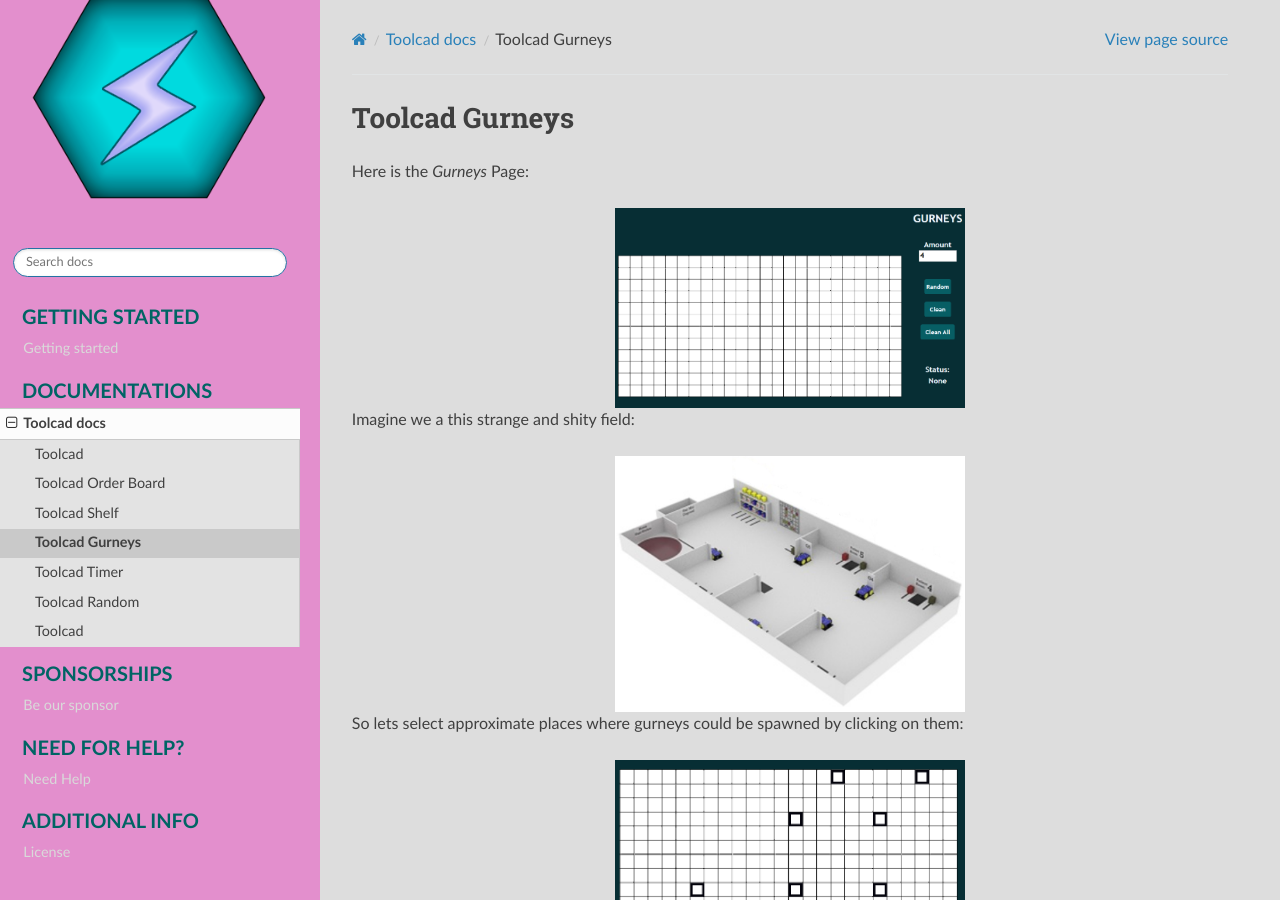
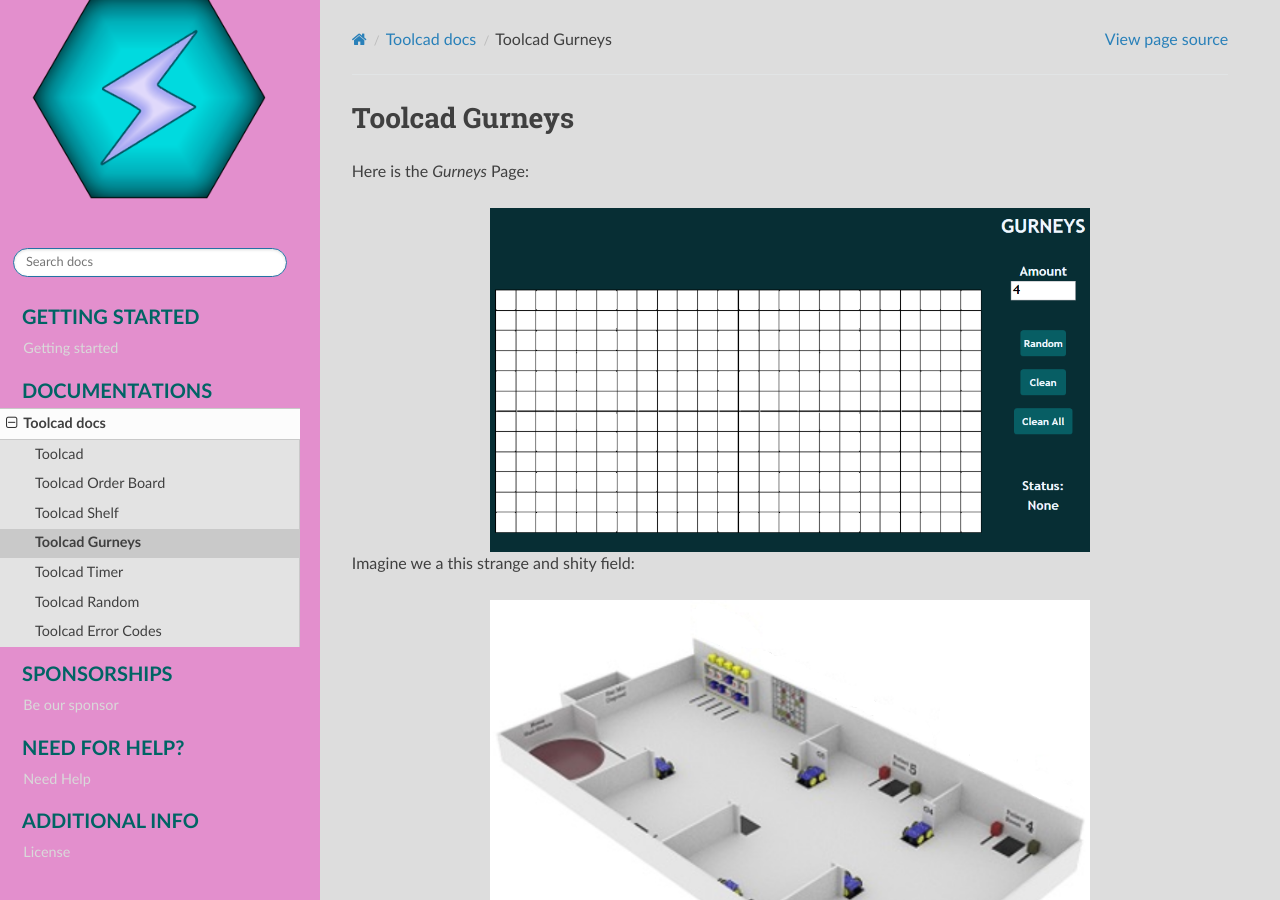
Before and after one commit to CADindustries/studicad-docs, a Sphinx documentation site: the page built from docs/source/docs/all_docs/Toolcad_docs/Toolcad_gurneys/index.rst, in a window 1280 px wide and 900 px high. Built offline with Sphinx 7.4.7 and the Read the Docs theme 2.0.0, drawn with Linux system fonts in a browser that asks for light colours.

Commit message:
image sizes changes

```diff
--- a/docs/source/docs/all_docs/Toolcad_docs/Toolcad_errors/index.rst
+++ b/docs/source/docs/all_docs/Toolcad_docs/Toolcad_errors/index.rst
@@ -1,4 +1,4 @@
-Toolcad
+Toolcad Error Codes
 ======================================
 
-Here is some info about how to use **Toolcad**.
+Here is some info about error codes.
--- a/docs/source/docs/all_docs/Toolcad_docs/Toolcad_gurneys/index.rst
+++ b/docs/source/docs/all_docs/Toolcad_docs/Toolcad_gurneys/index.rst
@@ -5,25 +5,25 @@ Here is the *Gurneys* Page:
 
 .. image:: imgs/gurney_1.PNG
    :align: center
-   :width: 350
+   :width: 600
 
 Imagine we a this strange and shity field:
 
 .. image:: imgs/gurney_2.PNG
    :align: center
-   :width: 350
+   :width: 600
 
 So lets select approximate places where gurneys could be spawned by clicking on them:
 
 .. image:: imgs/gurney_3.PNG
    :align: center
-   :width: 350
+   :width: 600
 
 On the right side you can manage how many of gurneys you want to be spawned:
 
 .. image:: imgs/gurney_4.PNG
    :align: center
-   :width: 350
+   :width: 200
 
 *Random* button will randomize gurneys, *Clean* button will clear everything on the field except selected places and *Clean All* will clean everything.
 
--- a/docs/source/docs/all_docs/Toolcad_docs/Toolcad_order_board/index.rst
+++ b/docs/source/docs/all_docs/Toolcad_docs/Toolcad_order_board/index.rst
@@ -5,13 +5,13 @@ Here is the *OrderBoard* Page:
 
 .. image:: imgs/order_1.PNG
    :align: center
-   :width: 350
+   :width: 600
 
 You can select cells where you don't want elements to be spawned by clicking on them:
 
 .. image:: imgs/order_2.PNG
    :align: center
-   :width: 350
+   :width: 400
 
 On the right side you can manage how many of each elements should be spawned on the DELIVER and RET sides of the *OrderBoard*:
 
@@ -29,4 +29,4 @@ On the right side you can manage how many of each elements should be spawned on
 
 .. image:: imgs/order_5.PNG
    :align: center
-   :width: 350
+   :width: 300
--- a/docs/source/docs/all_docs/Toolcad_docs/Toolcad_random/index.rst
+++ b/docs/source/docs/all_docs/Toolcad_docs/Toolcad_random/index.rst
@@ -5,7 +5,7 @@ Here is the *Random* Page:
 
 .. image:: imgs/random_1.PNG
    :align: center
-   :width: 350
+   :width: 600
 
 On the center you can see the result of the random. On the right side you can manage your randomizer. *Min* - min value (includive), *Max* - max value (exclusive), *Amount* - amount of numbers your want to be randomized and *Dublicates* - if true there could be dublicates in a randomized sequence, if false there won't be dublicates:
 
--- a/docs/source/docs/all_docs/Toolcad_docs/Toolcad_shelf/index.rst
+++ b/docs/source/docs/all_docs/Toolcad_docs/Toolcad_shelf/index.rst
@@ -5,13 +5,13 @@ Here is the *Shelf* Page:
 
 .. image:: imgs/shelf_1.PNG
    :align: center
-   :width: 350
+   :width: 600
 
 You can select places where you don't want cubes to be spawned by clicking on them:
 
 .. image:: imgs/shelf_2.PNG
    :align: center
-   :width: 350
+   :width: 400
 
 On the right side you can manage how many of each cube you want to be spawned. There are two different modes of cube spawn: *ASIA* and *INTERNATIONAL*. *ASIA*: yellow cubes will spawn on the first floor, blue - on the second and white - on the third. *INTERNATIONAL*: different cubes will spawn in different places:
 
--- a/docs/source/docs/all_docs/Toolcad_docs/Toolcad_timer/index.rst
+++ b/docs/source/docs/all_docs/Toolcad_docs/Toolcad_timer/index.rst
@@ -5,13 +5,13 @@ Here is the *Timer* Page:
 
 .. image:: imgs/timer_1.PNG
    :align: center
-   :width: 350
+   :width: 600
 
 On the center you can see your timer and your current time:
 
 .. image:: imgs/timer_2.PNG
    :align: center
-   :width: 350
+   :width: 400
 
 On the right side you can manage timer settings. *Start* buttons will start timer. *Stop* - will stop. *Resume* - will resume if it is paused. *Pause* - will pause.
 
```
Also changed, not shown: docs/source/docs/all_docs/Toolcad_docs/Toolcad_errors/imgs/logo_tcw.png (deleted), 1 other file.
